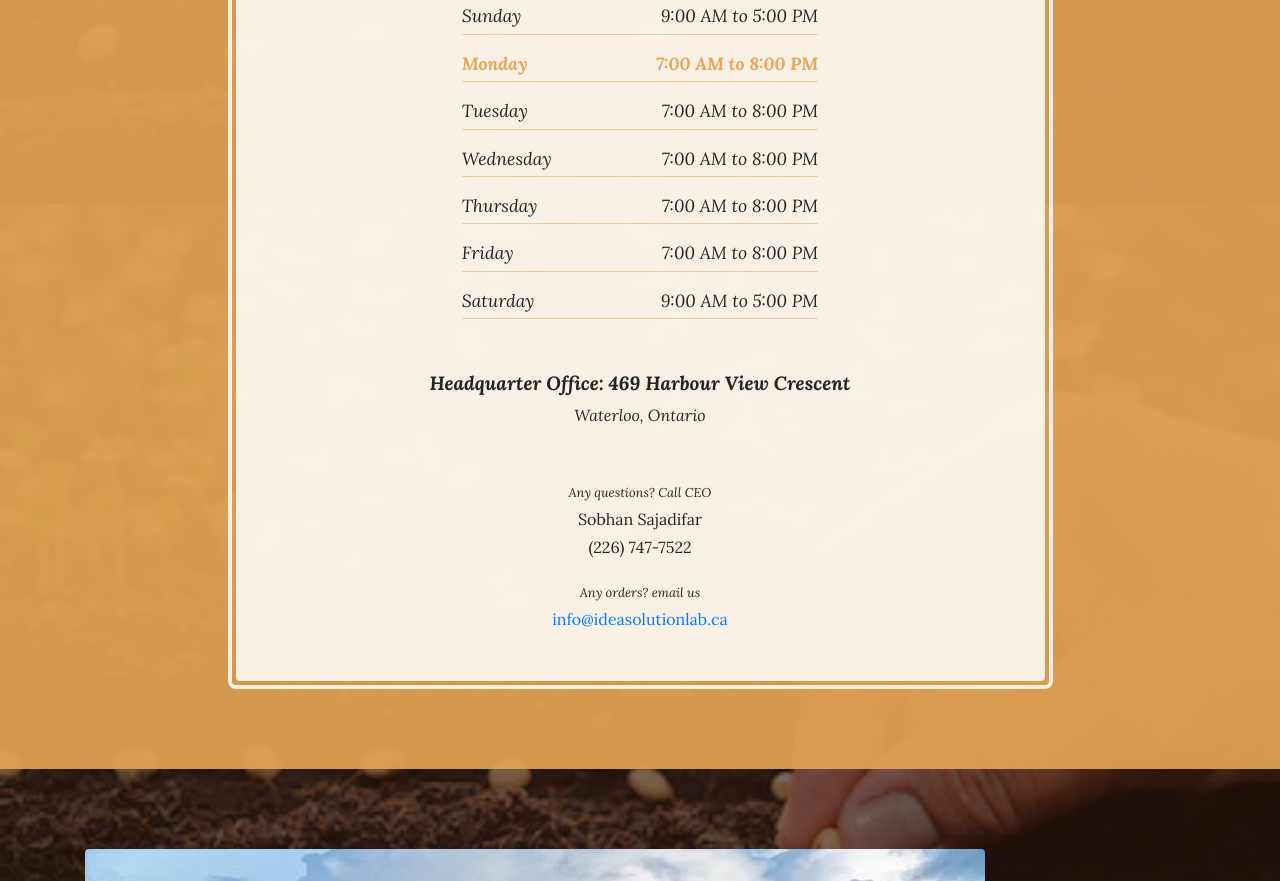
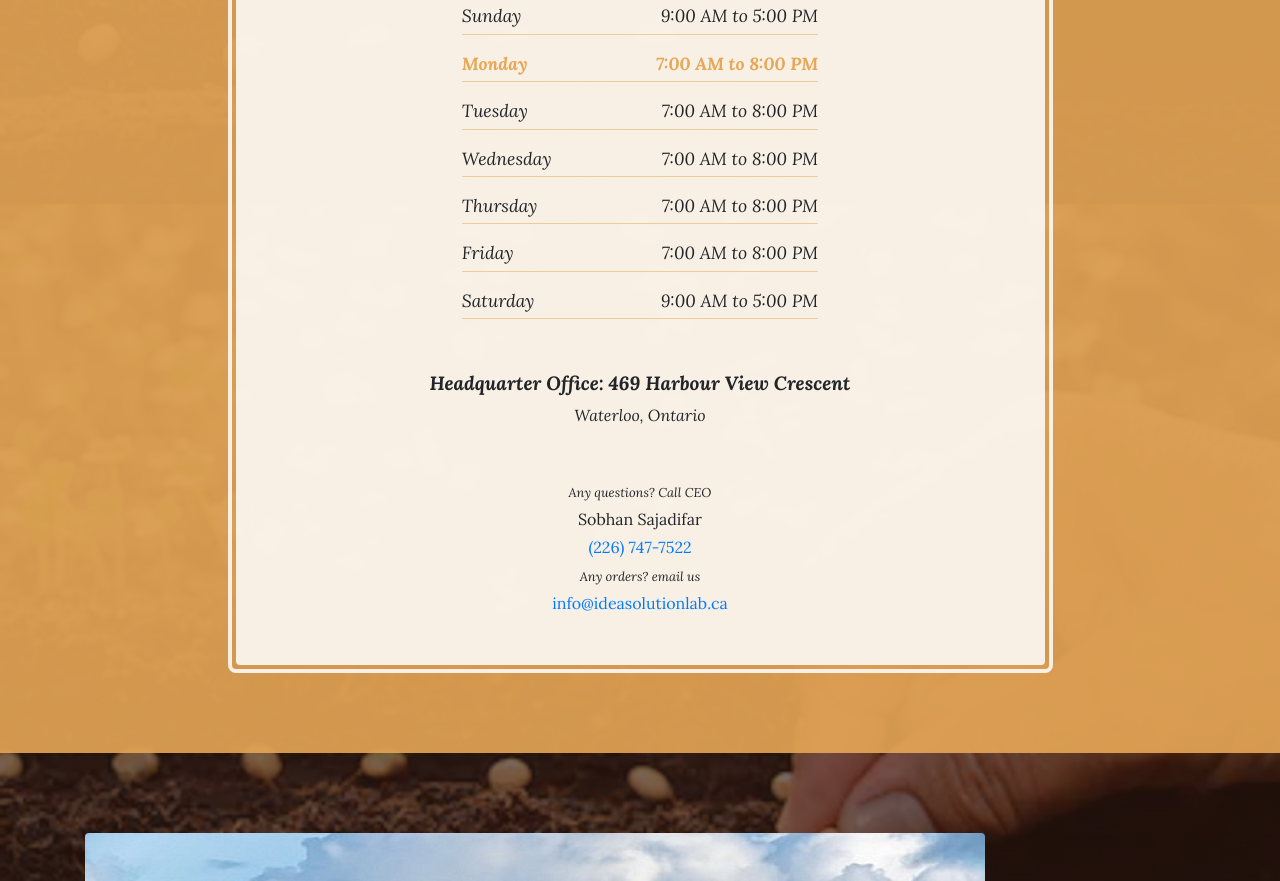
Before and after one commit to MajidToorani/GeniusAgroGenetics, a website: page store.html in a window 1280 px wide. Shown: the part 649-1530 px from the top of the page. Drawn offline with Linux system fonts and the light colour scheme.

Commit message:
Update store.html

```diff
--- a/store.html
+++ b/store.html
@@ -109,7 +109,8 @@
                 </small>
                 <br>
                 Sobhan Sajadifar
-				<p>(226) 747-7522</p>
+				<br>
+				<a href="phone:2267477522">(226) 747-7522</a>
               </p>
 			  <p class="mb-0">
                 <small>
```
